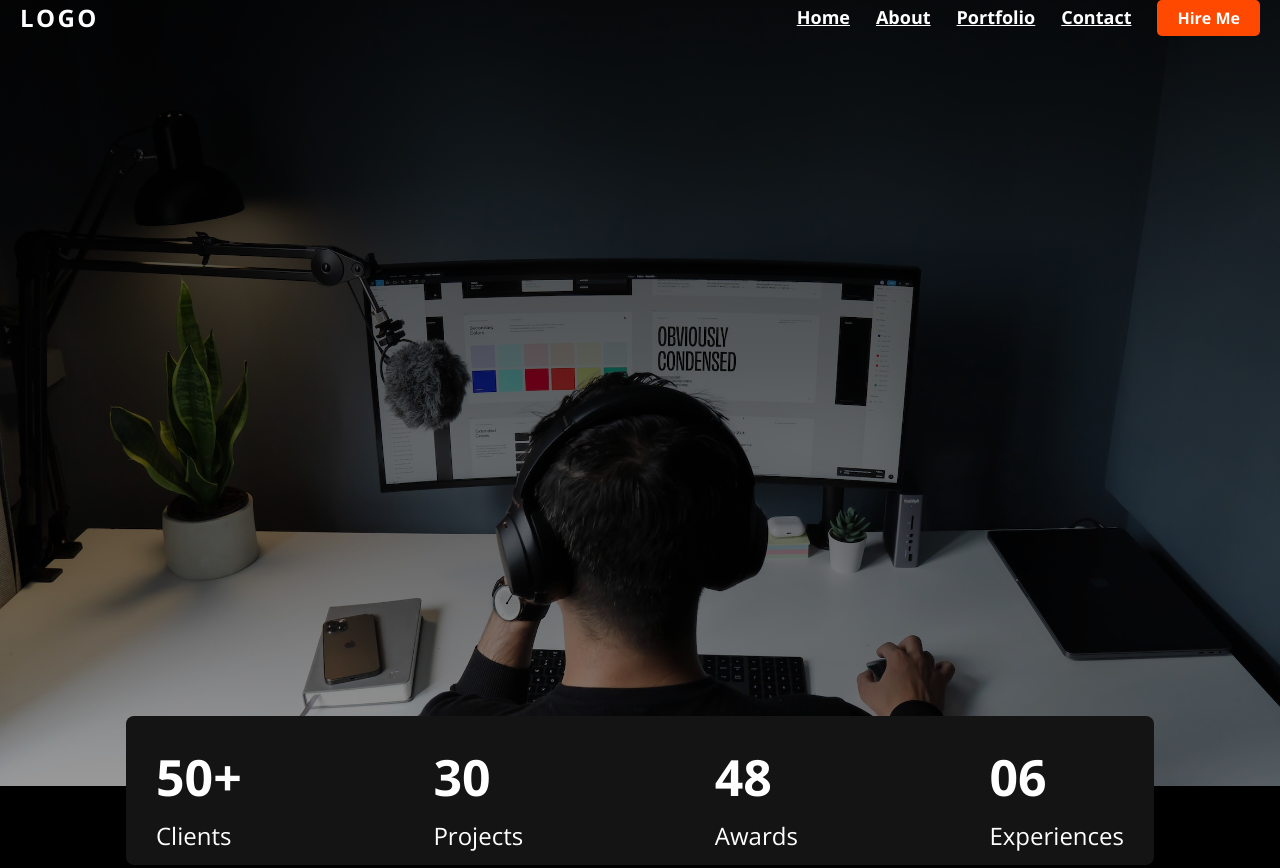
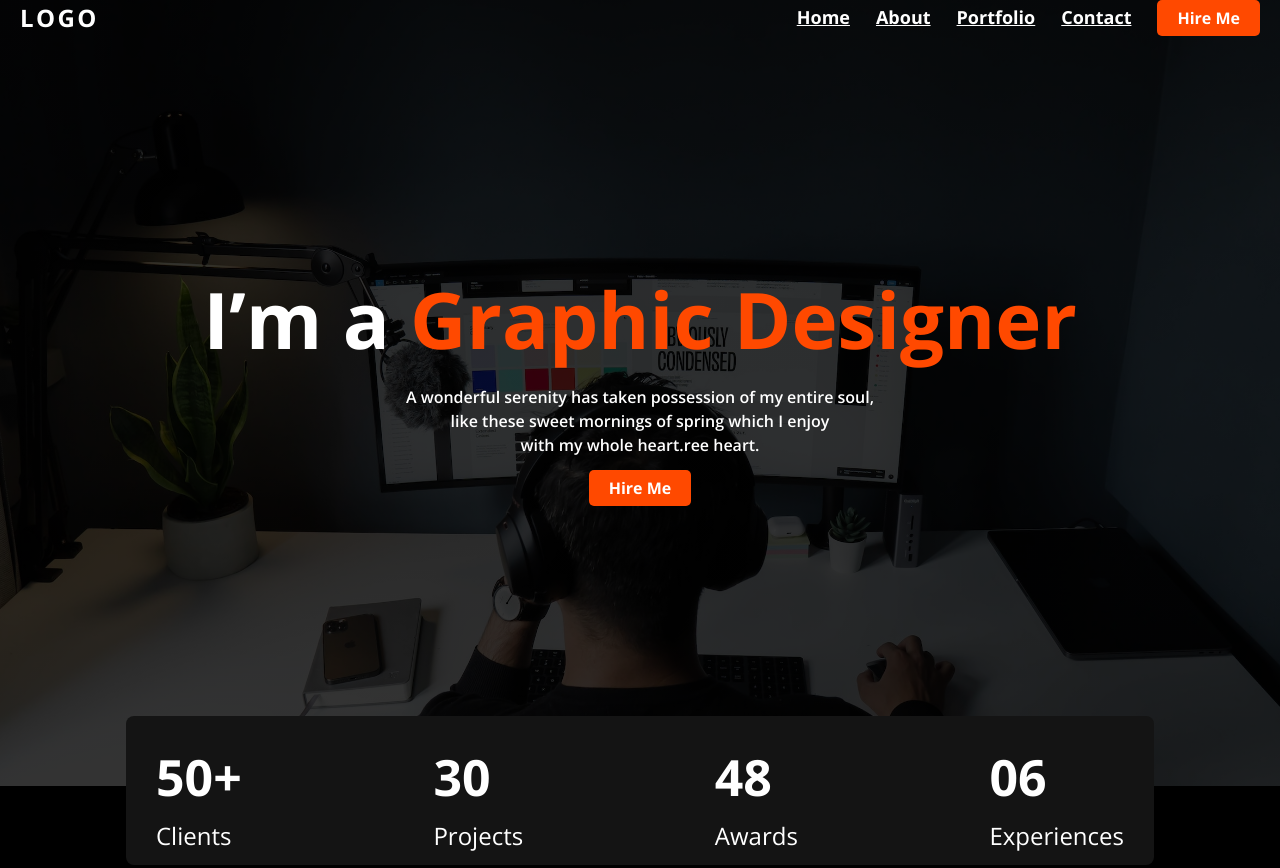
Before and after one commit to pixprocoder/shakil_portfolio, a Next.js app: page / in a window 1280 px wide. Built offline with nearby package versions, Linux system fonts and the light colour scheme.

Commit message:
hero section completed

```diff
--- a/app/globals.css
+++ b/app/globals.css
@@ -12,7 +12,27 @@ body {
   position: relative;
   height: 800px;
   margin-top: -50px;
-  overflow: hidden; /* Ensure the gradient overlay covers the entire container */
+  display: flex;
+  justify-content: center;
+  align-items: center;
+  overflow: hidden;
+}
+.heroContainerTitle {
+  color: #fff;
+  font-size: 77.974px;
+  font-style: normal;
+  font-weight: 700;
+  line-height: normal;
+  margin-bottom: 0;
+}
+.heroContainerParagraph {
+  color: #fff;
+  text-align: center;
+  font-size: 16px;
+  font-style: normal;
+  font-weight: 600;
+  line-height: 150.6%;
+  margin: 13px 0;
 }
 
 .heroContainer::before {
@@ -24,7 +44,7 @@ body {
   height: 100%;
   background: linear-gradient(
     0deg,
-    rgba(0, 0, 0, 0.4) 0%,
+    rgba(0, 0, 0, 0.8) 0%,
     rgba(0, 0, 0, 0.8) 100%
   );
   z-index: -1; /* Place the gradient layer behind the content */
--- a/components/hero.tsx
+++ b/components/hero.tsx
@@ -3,10 +3,20 @@ import hero from "../public/assets/hero-image.jpg";
 
 function HeroPage() {
   return (
-    <div
-      style={{ backgroundImage: `url(${hero})` }}
-      className="heroContainer"
-    ></div>
+    <div style={{ backgroundImage: `url(${hero})` }} className="heroContainer">
+      <div className="d-flex justify-content-center align-items-center flex-column">
+        <h1 className="heroContainerTitle">
+          I’m a <span style={{ color: "#FF4900" }}>Graphic Designer</span>
+        </h1>
+        <p className="heroContainerParagraph">
+          A wonderful serenity has taken possession of my entire soul,
+          <br /> like these sweet mornings of spring which I enjoy <br /> with
+          my whole heart.ree heart.
+        </p>
+
+        <button className="primaryBtn">Hire Me</button>
+      </div>
+    </div>
   );
 }
 
```
